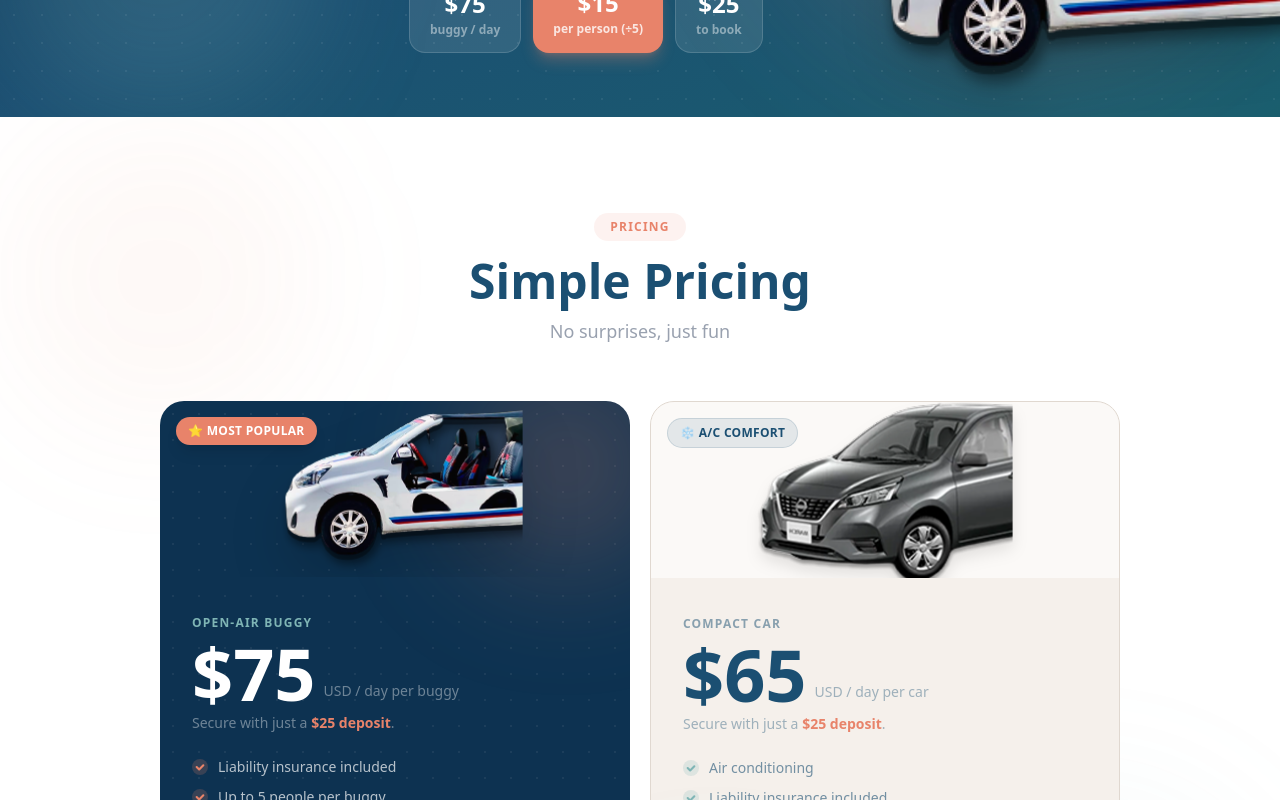
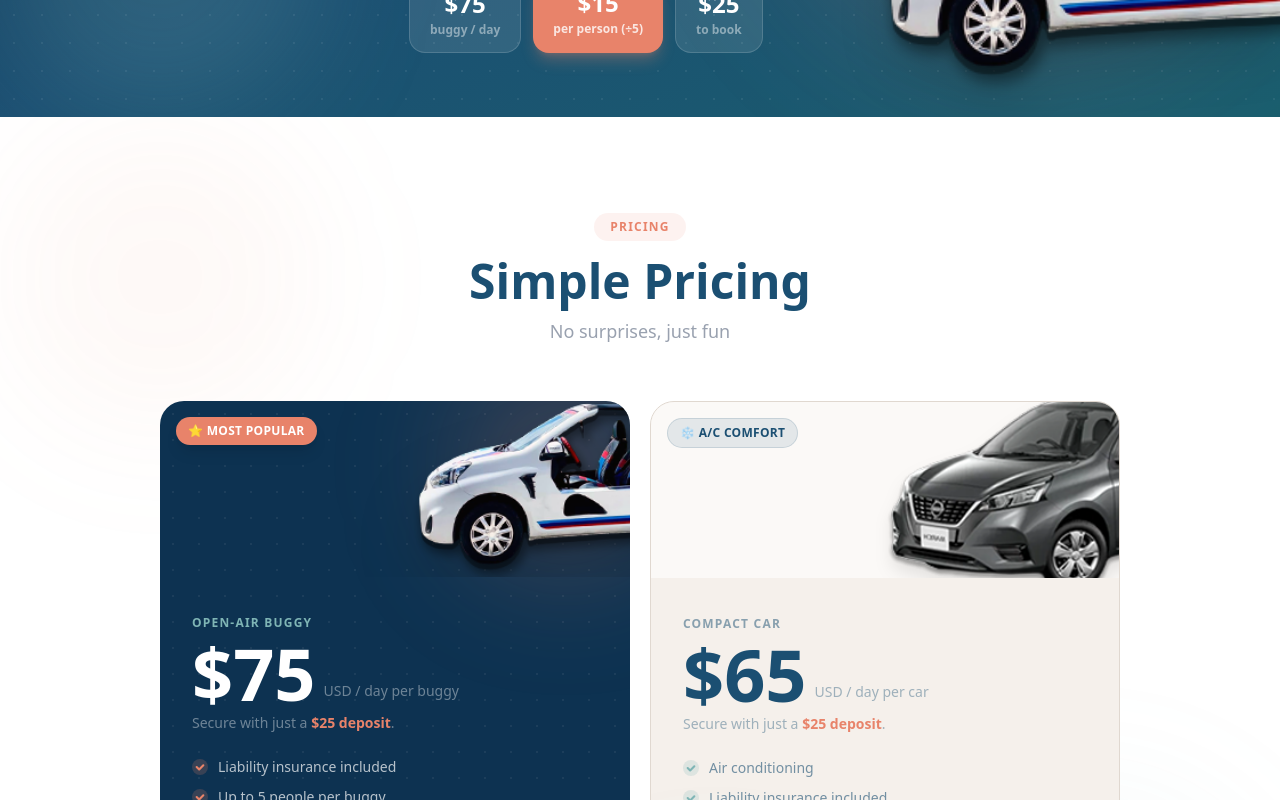
Before and after one commit to vrzsnchz23/buggy-rentals-dani, a Next.js app: page /en/pricing in a window 1280 px wide. Shown: the part 447-1247 px from the top of the page. Built offline with nearby package versions, Linux system fonts and the light colour scheme.

Commit message:
Snap vehicle images to card edge, no visible crop

```diff
--- a/components/sections/Pricing.tsx
+++ b/components/sections/Pricing.tsx
@@ -53,7 +53,7 @@ export function Pricing() {
                 src="/images/buggy15.png"
                 alt="Open-Air Buggy"
                 fill
-                className="object-contain object-center scale-110 drop-shadow-2xl"
+                className="object-contain object-right-bottom scale-125 origin-right-bottom drop-shadow-2xl"
               />
               {/* Popular badge */}
               <div className="absolute top-4 left-4 bg-[#E8836A] text-white text-xs font-black px-3 py-1.5 rounded-full uppercase tracking-wide shadow-lg">
@@ -112,7 +112,7 @@ export function Pricing() {
                 src="/images/buggy13.png"
                 alt="Compact Car"
                 fill
-                className="object-contain object-center scale-110 drop-shadow-xl"
+                className="object-contain object-right-bottom scale-125 origin-right-bottom drop-shadow-xl"
               />
               <div className="absolute top-4 left-4 bg-[#1B4F72]/10 text-[#1B4F72] text-xs font-bold px-3 py-1.5 rounded-full uppercase tracking-wide border border-[#1B4F72]/15">
                 ❄️ {isEs ? "Aire acondicionado" : "A/C Comfort"}
```
